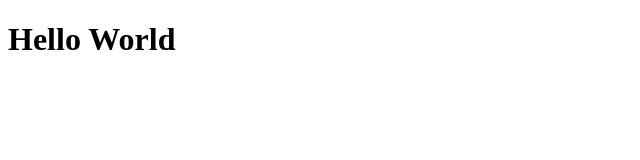
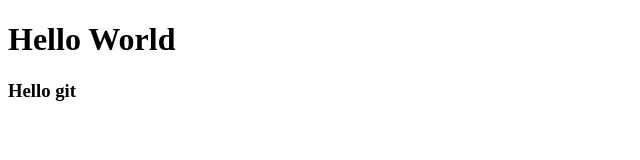
Before and after one commit to 853683425/demo, a plain HTML site: page index.html in a window 1280 px wide. Shown: the full height of the page, 0-640 px from the left. Drawn offline with Linux system fonts and the light colour scheme.

Commit message:
添加hello git

```diff
--- a/index.html
+++ b/index.html
@@ -8,5 +8,6 @@
 </head>
 <body>
     <h1>Hello World</h1>
+    <h3>Hello git</h3>
 </body>
 </html>
```
